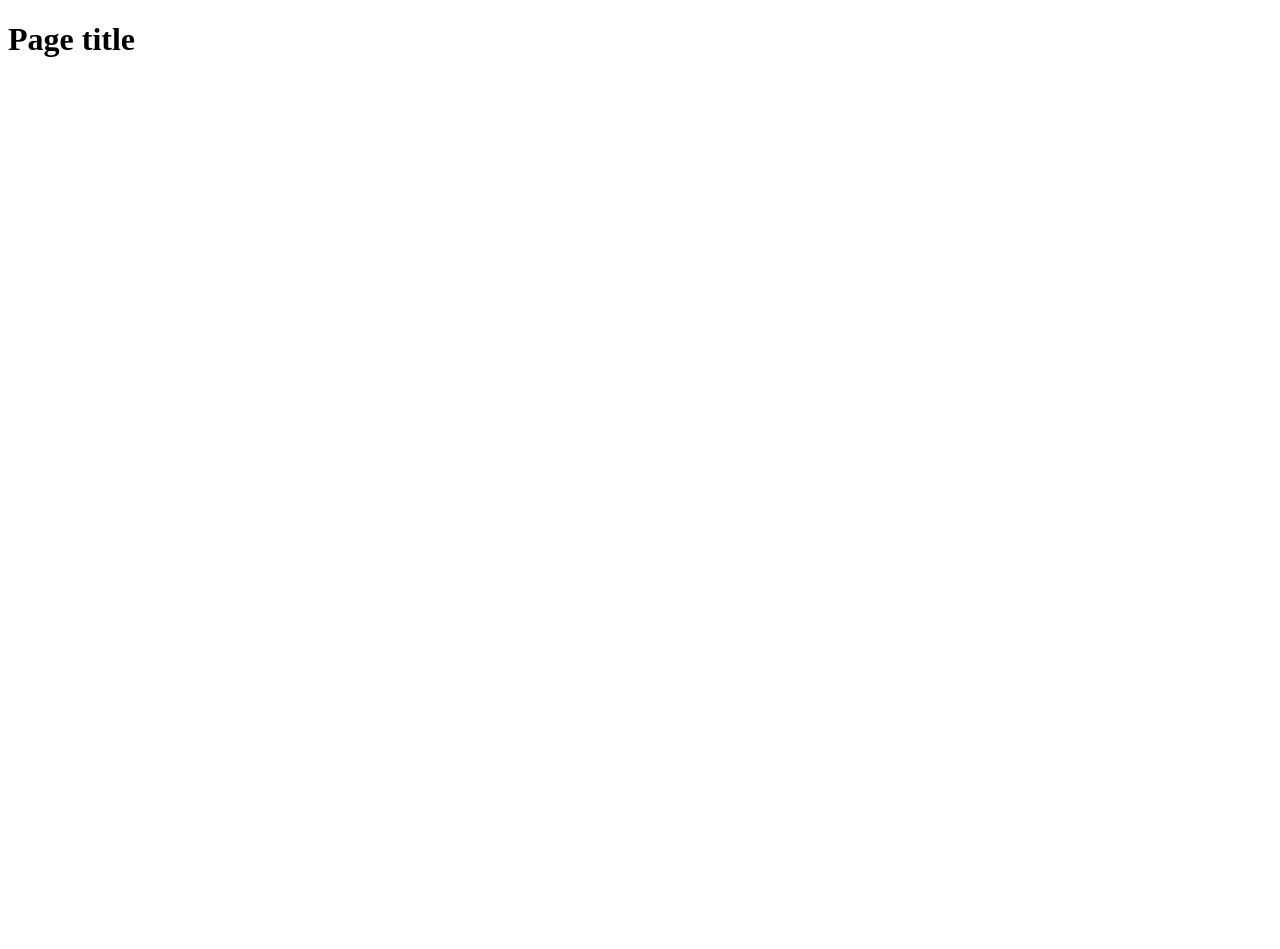
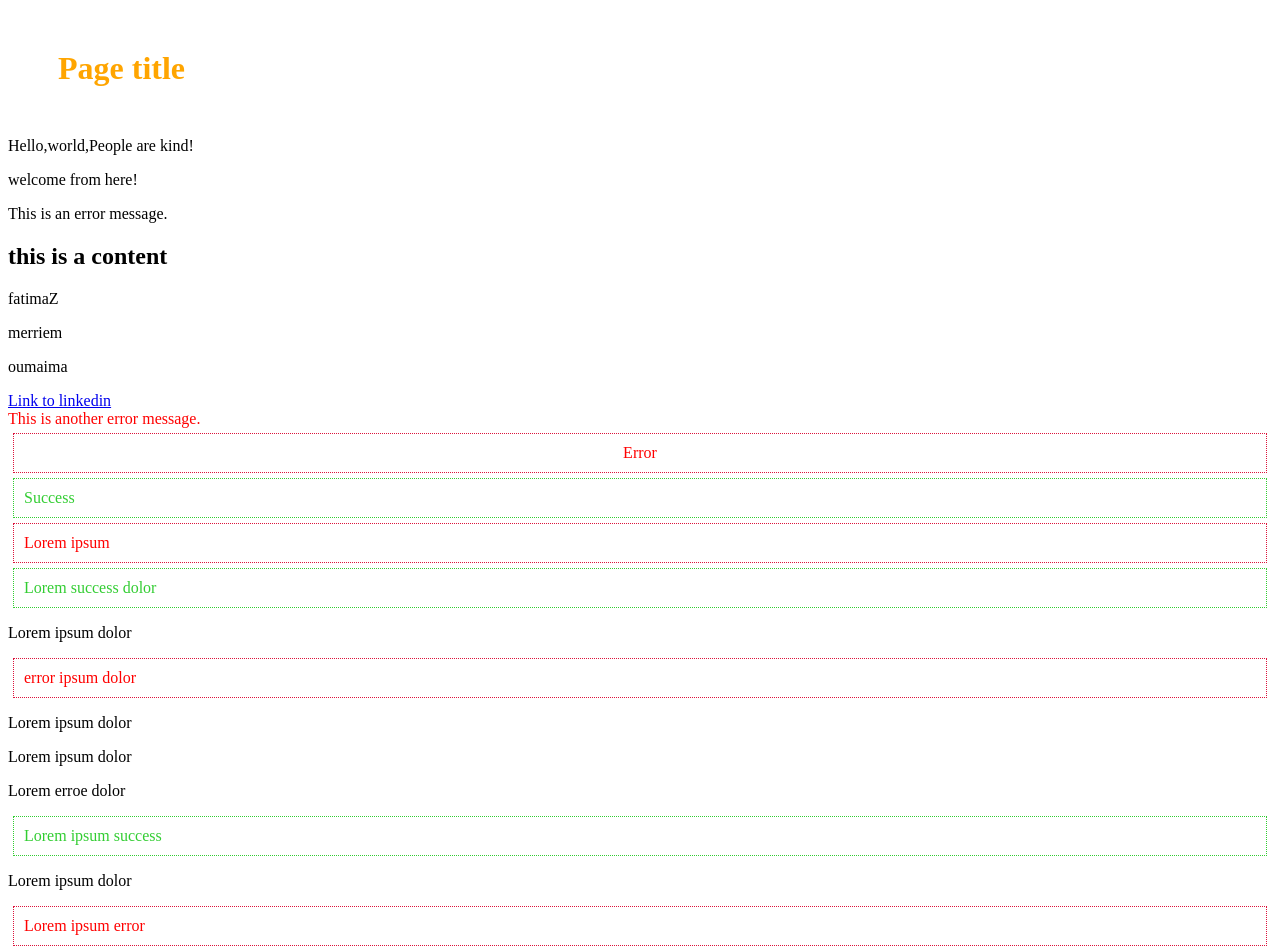
Before and after one commit to fatimazbouj/JsFundamentals, a website: page index.html in a window 1280 px wide. Before the commit the page ends 800 px from the top, so only its background shows below. Drawn offline with Linux system fonts and the light colour scheme.

Commit message:
DOM intractions

```diff
--- /dev/null
+++ b/DOMInteractions.js
@@ -0,0 +1,99 @@
+const p = document.querySelector("div.error");
+console.log(p);
+
+const ps = document.querySelectorAll("p");
+console.log(ps);
+ps.forEach((p) => {
+  console.log(p);
+});
+console.log(ps[2]);
+
+const errors = document.querySelectorAll(".error");
+console.log(errors);
+
+//get element by id
+const title = document.getElementById("titleOfPage");
+console.log(title);
+
+//get elements by class name
+//We cann not use foreach to a collection here
+const errorsList = document.getElementsByClassName("error");
+console.log(errorsList);
+console.log(errorsList[0]);
+
+//get elements by tag name
+//We cann not use foreach to a collection here
+const paras = document.getElementsByTagName("p");
+console.log(paras);
+console.log(paras[1]);
+
+//update items content
+
+const para = document.querySelector("p");
+//update text
+console.log(para.innerText);
+para.innerText += ",People are kind!";
+
+ps.forEach((para) => {
+  console.log(para.innerText);
+  //   para.innerText += "new text";
+});
+
+//update html
+
+const content = document.querySelector(".content");
+console.log(content.innerHTML);
+content.innerHTML = "<h2>this is a content</h2>";
+
+const people = ["fatimaZ", "merriem", "oumaima"];
+
+people.forEach((person) => {
+  content.innerHTML += `<p>${person}</p>`;
+});
+
+//interact with attribute
+const link = document.querySelector("a");
+console.log(link.getAttribute("href"));
+link.setAttribute("href", "https://www.linkedin.com");
+link.innerText = "Link to linkedin";
+
+const mssg = document.querySelector("div.error");
+console.log(mssg.getAttribute("class"));
+//update the attribute
+mssg.setAttribute("class", "success");
+//add the attribute
+mssg.setAttribute("style", "color:red");
+//add style to an existing one
+// title.setAttribute("style", "margin:50px"); this will overwrite it
+console.log(title.style);
+title.style.margin = "50px";
+title.style.fontStyle = "italic";
+//remove property
+title.style.fontStyle = "";
+
+//add or remove classes
+const divMsg = document.querySelector(".errorMsg");
+console.log(divMsg.classList);
+divMsg.classList.add("centralizedText");
+divMsg.classList.remove("success");
+
+//innerText vs textContent
+const pTags = document.querySelectorAll(".paras p");
+console.log(pTags);
+
+pTags.forEach((p) => {
+  console.log(p.innerText);
+});
+console.log("-------------------");
+pTags.forEach((p) => {
+  console.log(p.textContent);
+  if (p.textContent.includes("error")) {
+    p.classList.add("errorMsg");
+  }
+  if (p.textContent.includes("success")) {
+    p.classList.add("successMsg");
+  }
+});
+
+//toggle a class
+title.classList.toggle("test");
--- a/index.html
+++ b/index.html
@@ -3,12 +3,40 @@
   <head>
     <meta charset="UTF-8" />
     <meta name="viewport" content="width=device-width, initial-scale=1.0" />
+    <link rel="stylesheet" href="style.css" />
     <title>Document</title>
   </head>
   <body>
-    <h1>Page title</h1>
+    <h1 id="titleOfPage" style="color: orange">Page title</h1>
+    <div>
+      <p>Hello,world</p>
+      <p>welcome from here!</p>
+      <p class="error">This is an error message.</p>
+    </div>
+
+    <div class="content">
+      <p>this is a content</p>
+    </div>
+
+    <a href="www.google.com">Link to google.</a>
+    <div class="error">This is another error message.</div>
+
+    <div class="errorMsg">Error</div>
+    <div class="successMsg">Success</div>
+    <div class="paras">
+      <p>Lorem ipsum <span style="display: none">error</span></p>
+      <p>Lorem success dolor</p>
+      <p>Lorem ipsum dolor</p>
+      <p>error ipsum dolor</p>
+      <p>Lorem ipsum dolor</p>
+      <p>Lorem ipsum dolor</p>
+      <p>Lorem erroe dolor</p>
+      <p>Lorem ipsum success</p>
+      <p>Lorem ipsum dolor</p>
+      <p>Lorem ipsum error</p>
+    </div>
     <ul class="person"></ul>
 
-    <script src="object.js"></script>
+    <script src="DOMInteractions.js"></script>
   </body>
 </html>
--- /dev/null
+++ b/style.css
@@ -0,0 +1,17 @@
+.errorMsg {
+  padding: 10px;
+  margin: 5px;
+  color: red;
+  border: 1px dotted crimson;
+}
+
+.successMsg {
+  padding: 10px;
+  margin: 5px;
+  color: limegreen;
+  border: 1px dotted limegreen;
+}
+
+.centralizedText {
+  text-align: center;
+}
```
